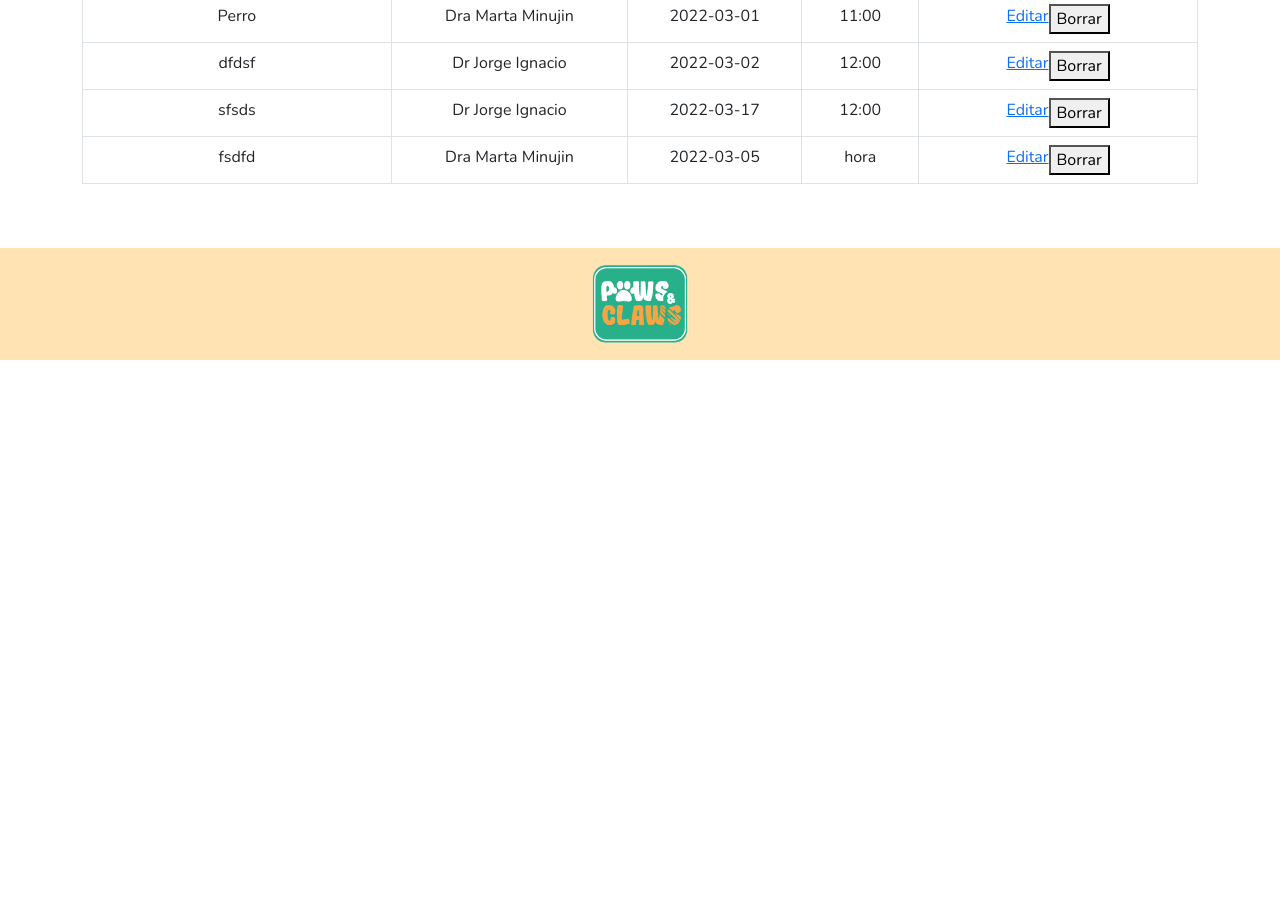
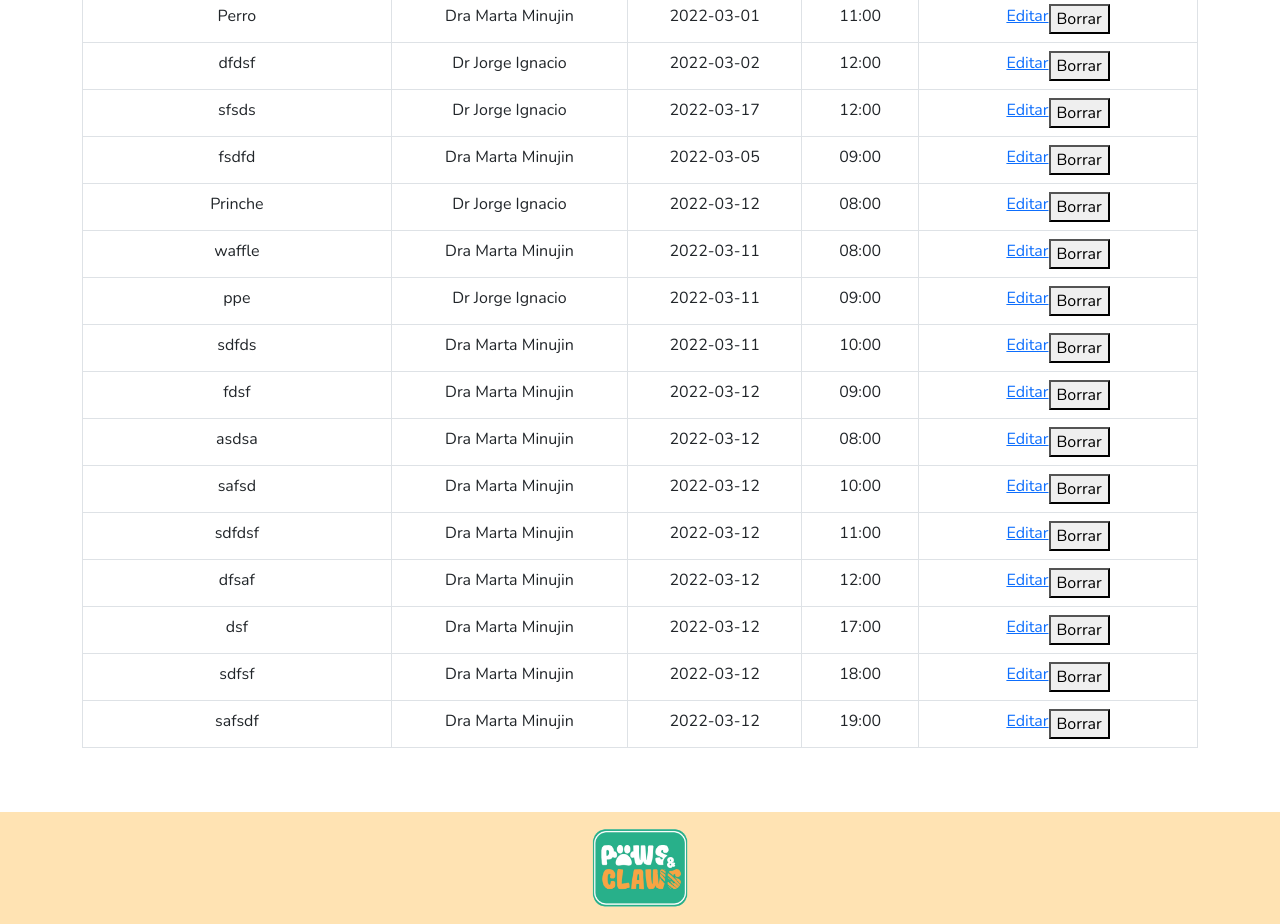
Before and after one commit to tomasCMPSN/ProyectoFinalGrupo2, a React (Create React App) app: page /turnostable in a window 1280 px wide. Shown: the part 820-1744 px from the top of the page. Before the commit the page ends 1180 px from the top, so only its background shows below. Built offline with nearby package versions, Linux system fonts and the light colour scheme; data requests are answered from the project's data file.

Commit message:
agregue funcionalidad para elegir un horario en funcion a la disponibilidad del vetrianrio

```diff
--- a/db.json
+++ b/db.json
@@ -95,8 +95,92 @@
       "petName": "fsdfd",
       "vet": "Dra Marta Minujin",
       "date": "2022-03-05",
-      "time": "hora",
+      "time": "09:00",
       "id": 26
+    },
+    {
+      "petName": "Prinche",
+      "vet": "Dr Jorge Ignacio",
+      "date": "2022-03-12",
+      "time": "08:00",
+      "id": 27
+    },
+    {
+      "petName": "waffle",
+      "vet": "Dra Marta Minujin",
+      "date": "2022-03-11",
+      "time": "08:00",
+      "id": 28
+    },
+    {
+      "petName": "ppe",
+      "vet": "Dr Jorge Ignacio",
+      "date": "2022-03-11",
+      "time": "09:00",
+      "id": 29
+    },
+    {
+      "petName": "sdfds",
+      "vet": "Dra Marta Minujin",
+      "date": "2022-03-11",
+      "time": "10:00",
+      "id": 30
+    },
+    {
+      "petName": "fdsf",
+      "vet": "Dra Marta Minujin",
+      "date": "2022-03-12",
+      "time": "09:00",
+      "id": 31
+    },
+    {
+      "petName": "asdsa",
+      "vet": "Dra Marta Minujin",
+      "date": "2022-03-12",
+      "time": "08:00",
+      "id": 32
+    },
+    {
+      "petName": "safsd",
+      "vet": "Dra Marta Minujin",
+      "date": "2022-03-12",
+      "time": "10:00",
+      "id": 33
+    },
+    {
+      "petName": "sdfdsf",
+      "vet": "Dra Marta Minujin",
+      "date": "2022-03-12",
+      "time": "11:00",
+      "id": 34
+    },
+    {
+      "petName": "dfsaf",
+      "vet": "Dra Marta Minujin",
+      "date": "2022-03-12",
+      "time": "12:00",
+      "id": 35
+    },
+    {
+      "petName": "dsf",
+      "vet": "Dra Marta Minujin",
+      "date": "2022-03-12",
+      "time": "17:00",
+      "id": 36
+    },
+    {
+      "petName": "sdfsf",
+      "vet": "Dra Marta Minujin",
+      "date": "2022-03-12",
+      "time": "18:00",
+      "id": 37
+    },
+    {
+      "petName": "safsdf",
+      "vet": "Dra Marta Minujin",
+      "date": "2022-03-12",
+      "time": "19:00",
+      "id": 38
     }
   ]
 }
--- a/src/components/views/turnos/TurnosCreate.js
+++ b/src/components/views/turnos/TurnosCreate.js
@@ -23,6 +23,8 @@ const TurnosCreate = ({ DB, getApi }) => {
   //State para trabajar fechas
   const [turnos, setTurnos] = useState([]);
   const [horas, setHoras] = useState([]);
+  const [horasMarta, setHorasMarta]=useState([]);
+  const [horasIgnacio, setHorasIgnacio]=useState([]);
   // Ref
   const timeRef = useRef();
   const martaRef = useRef();
@@ -32,7 +34,10 @@ const TurnosCreate = ({ DB, getApi }) => {
   //Use navigate
   const navigate = useNavigate();
 
+  // let horasMarta = []
+
   // Arreglo de horarios
+
 
   const timePicker = [
     "08:00",
@@ -68,51 +73,61 @@ const TurnosCreate = ({ DB, getApi }) => {
     }
   }, []);
 
+
+
   const handleDateChange = (e) => {
     // Realizamos filtrado de fecha
     const busquedaFechas = turnos.filter(
       (fechas) => fechas.date === e.target.value
     );
 
+    // Nuevo filtrado de veterianrios y horas
 
-    // Buscamos por veterinario en esa fecha
-    const buscarveterio = busquedaFechas.map((turno) => turno.vet);
-    console.log(buscarveterio);
+    const buscarVeterinario = busquedaFechas.filter((doc)=> doc.vet === marta)
+    const buscarVeterinario1= buscarVeterinario.map((horas)=>horas.time);
+    setHorasMarta(buscarVeterinario1)
+    const buscarVeterinarioI = busquedaFechas.filter((doc)=> doc.vet === ignacio)
+    const buscarVeterinario2= buscarVeterinarioI.map((horas)=>horas.time);
+   setHorasIgnacio(buscarVeterinario2)
 
-    const filtradovet1 = buscarveterio.filter((buscada) => {
-      return buscada === marta;
-    });
-    console.log(filtradovet1);
 
-    const filtradovet2 = buscarveterio.filter((buscado) => {
-      return buscado === ignacio;
-    });
-    console.log(filtradovet2);
 
-    if (filtradovet1.length >= 8) {
+     if (buscarVeterinario.length >= 8) {
        martaRef.current.disabled = true;
 
      }else{
        martaRef.current.disabled= false
      }
-    if (filtradovet2.length >= 8) {
+     if (buscarVeterinarioI.length >= 8) {
        ignacioRef.current.disabled = true;
      }else{
        ignacioRef.current.disabled = false;
      }
 
-    // Buscammos horas disponibles para ese dia
-    const buscarHoras = busquedaFechas.map((turno) => turno.time);
-    const filtradoHoras = timePicker.filter(
-      (hora) => !buscarHoras.includes(hora)
-    );
 
-    setHoras(filtradoHoras);
 
     //  Habilitar el input de horas
-    timeRef.current.disabled = false;
+
     vetRef.current.disabled = false;
   };
+
+
+  const handleVetChange=(e)=>{
+
+    if(e.target.value === marta){
+
+      const vet1filtrado =  timePicker.filter((hora)=> !horasMarta.includes(hora))
+      console.log('filtrado',vet1filtrado)
+      setHoras(vet1filtrado);
+    }else if(e.target.value === ignacio){
+      const vet2filtrado = timePicker.filter((hora)=> !horasIgnacio.includes(hora))
+      console.log(vet2filtrado)
+      setHoras(vet2filtrado);
+    }
+
+    timeRef.current.disabled = false;
+
+  }
 
   //Funcion para crear un turno
   const handleSubmit = (e) => {
@@ -205,6 +220,7 @@ const TurnosCreate = ({ DB, getApi }) => {
               ref={vetRef}
               className="form-stle-inner"
               onChange={({ target }) => setVet(target.value)}
+              onBlur= {handleVetChange}
             >
               <option>Seleccione un profesional </option>
 
```
Lines whose indentation alone changed are shown as unchanged.
